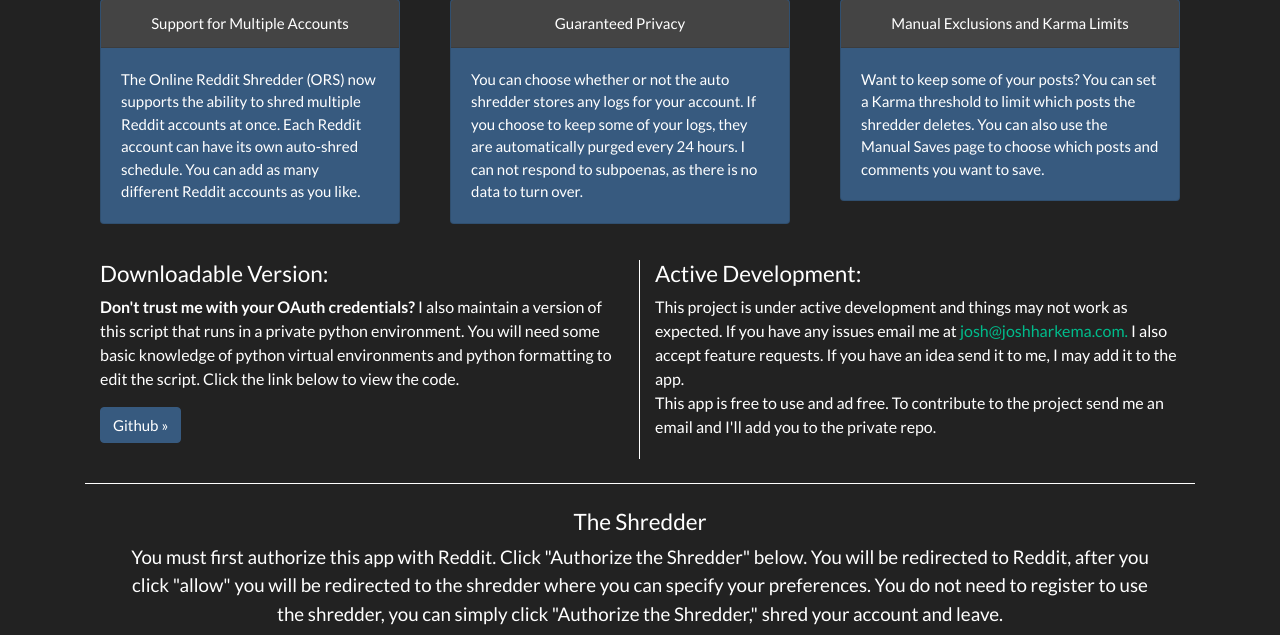
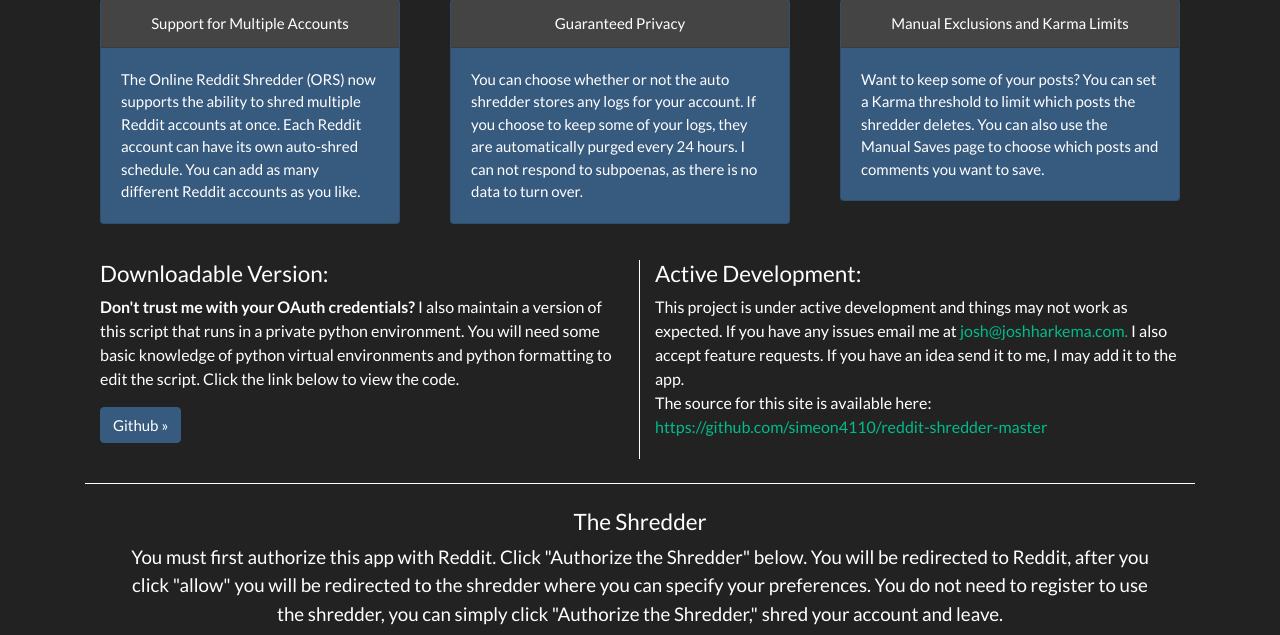
Before and after one commit to simeon4110/reddit-shredder-master, a Django app: template templates/index.html in a window 1280 px wide. Shown: the part 538-1173 px from the top of the page. Run offline with Django 3.2, Linux system fonts and the light colour scheme; the template is opened without the code that fills it, so the values that code supplies are empty; parts of the project's set-up code (start-up, migrations or seed data) failed here and were passed over; some libraries are stand-ins or nearby versions.

Commit message:
Added link to source.

```diff
--- a/templates/index.html
+++ b/templates/index.html
@@ -83,8 +83,9 @@
                     This project is under active development and things may not work as expected. If you have any issues
                     email me at <a href="mailto:josh@joshharkema.com">josh@joshharkema.com.</a> I also accept feature
                     requests. If you have an idea send it to me, I may add it to the app.<br/>
-                    This app is free to use and ad free. To contribute to the project send me an email and I'll add
-                    you to the private repo.
+                    The source for this site is available here: <a
+                        href="https://github.com/simeon4110/reddit-shredder-master">
+                    https://github.com/simeon4110/reddit-shredder-master</a>
                 </p>
             </div>
         </div>
```
